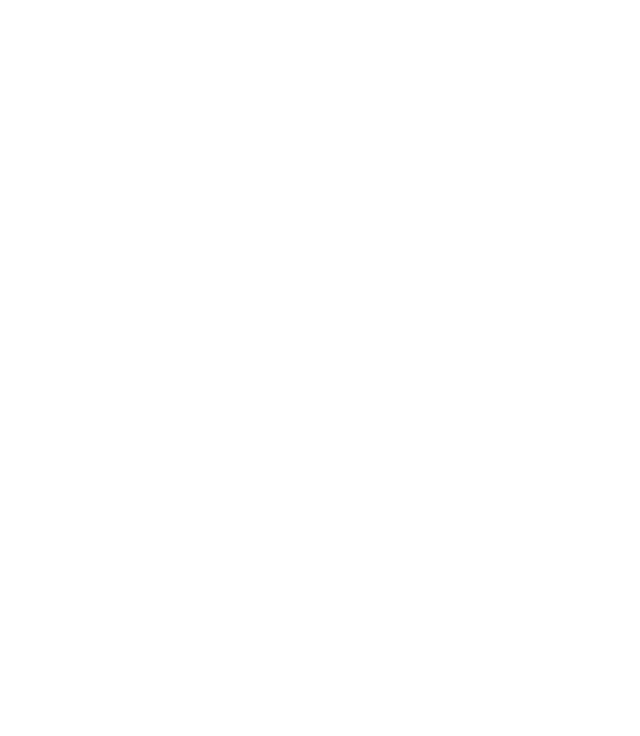
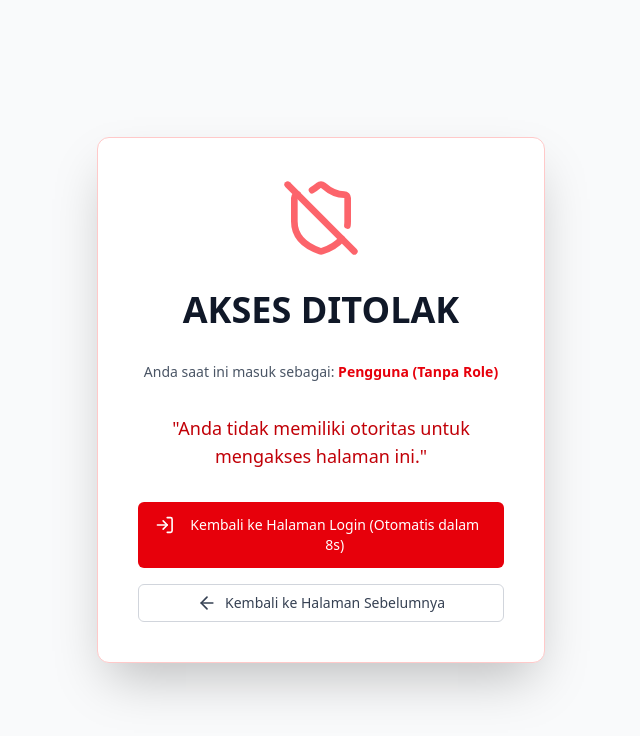
Before and after one commit to Fadlamazaya/jobtraining-app, a React (Vite) app: page /access-denied in a window 1280 px wide. Before the commit this address had no page. Shown: the top 736 px of the page, without its empty margins (319-959 px from the left). Built offline with nearby package versions, Linux system fonts and the light colour scheme.

Commit message:
bela buat akses dan error 404

```diff
--- a/src/App.jsx
+++ b/src/App.jsx
@@ -1,6 +1,16 @@
 import React from "react";
 import { Routes, Route, Navigate } from "react-router-dom";
 import MainLayout from "./layouts/MainLayout";
+import UserLayout from "./components/HalamanUser/UserLayout";
+import HRLayout from "./components/HalamanHR/HrLayout";
+
+// Import Pages
+import LoginPage from "./pages/HalamanAdmintr/LoginPage";
+import HomePage from "./pages/HalamanAdmintr/HomePage";
+import RegistrasiPage from "./pages/HalamanAdmintr/RegistrasiPage";
+import ApprovalPage from "./pages/HalamanAdmintr/ApprovalPage";
+import AssesmentPage from "./pages/HalamanAdmintr/AssesmentPage";
+
 import Dashbaord from "./pages/HalamanNotifikasi/Dashbaord";
 import Reminder from "./pages/HalamanNotifikasi/Reminder";
 import Kompetensi from "./pages/HalamanNotifikasi/Kompetensi";
@@ -12,31 +22,58 @@ import EnergiPower from "./pages/HalamanNotifikasi/EnergiPower";
 import WaterTreatment from "./pages/HalamanNotifikasi/WaterTreatment";
 import Environment from "./pages/HalamanNotifikasi/Environment";
 import RawMaterial from "./pages/HalamanNotifikasi/RawMaterial";
-// import Maintenance from "./pages/Maintenance";
-import UserLayout from "./components/HalamanUser/UserLayout";
-import LoginPage from "./pages/HalamanAdmintr/LoginPage";
-import HomePage from "./pages/HalamanAdmintr/HomePage";
-import RegistrasiPage from "./pages/HalamanAdmintr/RegistrasiPage";
-import ApprovalPage from "./pages/HalamanAdmintr/ApprovalPage";
+
 import EmployeeStatus from "./pages/HalamanUser/EmployeeStatus";
 import TrainingImplementation from "./pages/HalamanUser/TrainingImplementation";
 import TrainingRoom from "./pages/HalamanUser/TrainingRoom";
 import HomePageHR from "./pages/HalamanUser/HomePageHR";
-import HRLayout from "./components/HalamanHR/HrLayout";
 import TrainingRecords from "./pages/HalamanUser/trainingRecords";
 import FormEvaluation from "./pages/HalamanUser/FormEvaluation";
-import AssesmentPage from "./pages/HalamanAdmintr/AssesmentPage";
 import EmployeeEnergi from "./pages/HalamanUser/EmployeeEnergi";
 import EmployeeWater from "./pages/HalamanUser/EmployeeWater";
 import EmployeeEnvironment from "./pages/HalamanUser/EmployeeEnvironment";
 import EmployeeRawMaterial from "./pages/HalamanUser/EmployeeRawMaterial.jsx";
 
+// Import Custom Components
+import ProtectedRoute from "./components/ProtectedRoute";
+import AccessDenied from "./pages/HalamanAdmintr/AccessDenied";
 
 function App() {
+    // Role Karyawan biasa + Manager (yang hanya mengakses home/registrasi)
+    const KaryawanRoles = ["Manager", "FO", "DO", "SL"];
+
+    // Semua role yang diizinkan untuk Home & Registrasi
+    const AllAuthenticatedRoles = ["Admin", "HR", ...KaryawanRoles];
+
+
     return (
         <Routes>
-      <Route element={<MainLayout />}>
-        {/* child routes */}
+            {/* Rute 1: LOGIN PAGE (PUBLIC) */}
+            <Route path="/" element={<LoginPage />} />
+
+            {/* Rute 2: ACCESS DENIED PAGE (PUBLIC, digunakan oleh ProtectedRoute) */}
+            <Route path="/access-denied" element={<AccessDenied />} />
+
+
+            {/* ======================= RUTE UNIVERSAL (HOME & REGISTRASI) ======================= */}
+            {/* Kita bungkus di sini untuk memastikan Home dan Registrasi terproteksi bagi semua yang login */}
+
+            {/* Home Page (Akses untuk semua role yang valid) */}
+            <Route path="home" element={<ProtectedRoute allowedRoles={AllAuthenticatedRoles}><HomePage /></ProtectedRoute>} />
+
+            {/* Registrasi Page (Akses untuk semua role yang valid) */}
+            <Route path="registrasi" element={<ProtectedRoute allowedRoles={AllAuthenticatedRoles}><RegistrasiPage /></ProtectedRoute>} />
+
+
+            {/* ========================= ADMIN ROUTES ========================= */}
+            {/* Catatan: Karena Admin juga bisa akses 'home' dan 'registrasi', pastikan MainLayout memiliki link ke sana */}
+            <Route
+                element={
+                    <ProtectedRoute allowedRoles={["Admin"]}>
+                        <MainLayout />
+                    </ProtectedRoute>
+                }
+            >
                 <Route path="Dashboard" element={<Dashbaord />} />
                 <Route path="Reminder" element={<Reminder />} />
                 <Route path="Kompetensi" element={<Kompetensi />} />
@@ -48,38 +85,47 @@ function App() {
                 <Route path="Kompetensi/WaterTreatmentPlant" element={<WaterTreatment />} />
                 <Route path="Kompetensi/EnvironmentProtectionPlant" element={<Environment />} />
                 <Route path="Kompetensi/RawMaterialPlant" element={<RawMaterial />} />
-        {/* <Route path="Kompetensi/MaintenancePlant" element={<Maintenance />} /> */}
             </Route>
 
-      {/* Halaman login tanpa layout */}
-      <Route path="/" element={<LoginPage />} />
 
-      {/* Semua halaman user dibungkus UserLayout */}
-      <Route element={<UserLayout />}>
-        <Route path="home" element={<HomePage />} />
-        <Route path="registrasi" element={<RegistrasiPage />} />
+            {/* ========================= MANAGER/KARYAWAN LANJUTAN ROUTES ========================= */}
+            {/* Hanya Manager yang bisa mengakses Approval dan Assesment */}
+            <Route
+                element={
+                    <ProtectedRoute allowedRoles={["Manager"]}>
+                        <UserLayout />
+                    </ProtectedRoute>
+                }
+            >
+                {/* Home dan Registrasi sudah di atas. Manager hanya menambah rute ini: */}
                 <Route path="approval" element={<ApprovalPage />} />
                 <Route path="assesment" element={<AssesmentPage />} />
             </Route>
 
-      {/* Semua halaman user dibungkus HRLayout */}
-        <Route element={<HRLayout />}>
+
+            {/* ========================= HR ROUTES ========================= */}
+            <Route
+                element={
+                    <ProtectedRoute allowedRoles={["HR"]}>
+                        <HRLayout />
+                    </ProtectedRoute>
+                }
+            >
                 <Route path="/homepagehr" element={<HomePageHR />} />
-
-      {/* Rute yang sudah ada */}
                 <Route path="/employee-status" element={<EmployeeStatus />} />
                 <Route path="/training-implementation" element={<TrainingImplementation />} />
                 <Route path="/training-room" element={<TrainingRoom />} />
                 <Route path="/training-records" element={<TrainingRecords />} />
                 <Route path="/attendance" element={<FormEvaluation />} />
-
-    {/* 🌟 TAMBAHAN KRITIS UNTUK MENGATASI ERROR "No routes matched" 🌟 */}
                 <Route path="/employee-energi" element={<EmployeeEnergi />} />
                 <Route path="/employee-water" element={<EmployeeWater />} />
                 <Route path="/employee-environment" element={<EmployeeEnvironment />} />
                 <Route path="/employee-raw-material" element={<EmployeeRawMaterial />} />
             </Route>
 
+            {/* Rute 4: CATCH-ALL / 404 Not Found */}
+            {/* Semua URL yang tidak terdefinisi akan diarahkan ke home. */}
+            <Route path="*" element={<Navigate to="/home" replace />} />
 
         </Routes>
     );
--- /dev/null
+++ b/src/components/ProtectedRoute.jsx
@@ -0,0 +1,24 @@
+// src/components/ProtectedRoute.jsx
+
+import { Navigate } from "react-router-dom";
+// GANTI PATH INI:
+// import AccessDenied from "../pages/AccessDenied";
+import AccessDenied from "../pages/HalamanAdmintr/AccessDenied"; // <<< PATH YANG BENAR
+
+export default function ProtectedRoute({ children, allowedRoles }) {
+    const userRole = localStorage.getItem("userRole");
+
+    // 1. Tidak login → redirect ke login
+    if (!userRole) {
+        localStorage.removeItem('userName');
+        return <Navigate to="/" replace />;
+    }
+
+    // 2. Kalau role tidak sesuai → blokir akses
+    if (!allowedRoles.includes(userRole)) {
+        return <AccessDenied />; // Merender komponen AccessDenied
+    }
+
+    // 3. Izinkan akses
+    return children;
+}
--- /dev/null
+++ b/src/pages/HalamanAdmintr/AccessDenied.jsx
@@ -0,0 +1,67 @@
+// src/pages/AccessDenied.jsx
+
+import React, { useEffect } from 'react';
+import { ShieldOff, LogIn, ArrowLeft } from 'lucide-react';
+import { useNavigate } from 'react-router-dom';
+
+const AccessDenied = () => {
+    const navigate = useNavigate();
+
+    // Ambil data dari localStorage
+    const userName = localStorage.getItem('userName') || 'Pengguna';
+    const userRole = localStorage.getItem('userRole') || 'Tanpa Role';
+
+    // Fungsi untuk logout dan kembali ke halaman login
+    const handleLogout = () => {
+        // Hapus data autentikasi
+        localStorage.removeItem('userRole');
+        localStorage.removeItem('userName');
+        // Arahkan ke halaman login
+        navigate('/', { replace: true });
+    };
+
+    // Opsional: Otomatis logout setelah beberapa detik (misalnya 8 detik)
+    useEffect(() => {
+        const timer = setTimeout(() => {
+            handleLogout();
+        }, 8000);
+
+        return () => clearTimeout(timer); // Cleanup timer
+    }, []);
+
+
+    return (
+        <div className="min-h-screen flex items-center justify-center bg-gray-50 py-12 px-4 sm:px-6 lg:px-8">
+            <div className="max-w-md w-full space-y-8 text-center p-10 bg-white rounded-xl shadow-2xl border border-red-200">
+                <ShieldOff className="mx-auto h-20 w-20 text-red-500 animate-pulse" />
+                <h2 className="mt-6 text-4xl font-extrabold text-gray-900">
+                    AKSES DITOLAK
+                </h2>
+                <p className="mt-2 text-sm text-gray-600">
+                    Anda saat ini masuk sebagai: <span className="font-bold text-red-600">{userName} ({userRole})</span>
+                </p>
+                <p className="text-lg text-red-700 font-medium">
+                    "Anda tidak memiliki otoritas untuk mengakses halaman ini."
+                </p>
+                <div className="mt-6">
+                    <button
+                        onClick={handleLogout}
+                        className="group relative w-full flex justify-center py-3 px-4 border border-transparent text-sm font-medium rounded-md text-white bg-red-600 hover:bg-red-700 focus:outline-none focus:ring-2 focus:ring-offset-2 focus:ring-red-500 transition duration-150 ease-in-out"
+                    >
+                        <LogIn className="w-5 h-5 mr-2" />
+                        Kembali ke Halaman Login (Otomatis dalam 8s)
+                    </button>
+                    <button
+                        onClick={() => navigate(-1)}
+                        className="mt-4 w-full flex justify-center py-2 px-4 border border-gray-300 text-sm font-medium rounded-md text-gray-700 bg-white hover:bg-gray-100 transition duration-150 ease-in-out"
+                    >
+                        <ArrowLeft className="w-5 h-5 mr-2" />
+                        Kembali ke Halaman Sebelumnya
+                    </button>
+                </div>
+            </div>
+        </div>
+    );
+};
+
+export default AccessDenied;
```
Also changed, not shown: src/pages/HalamanAdmintr/LoginPage.jsx (+31 -22 lines), src/pages/HalamanNotifikasi/Dashbaord.jsx (+48 -8 lines). Lines whose indentation alone changed are shown as unchanged.
